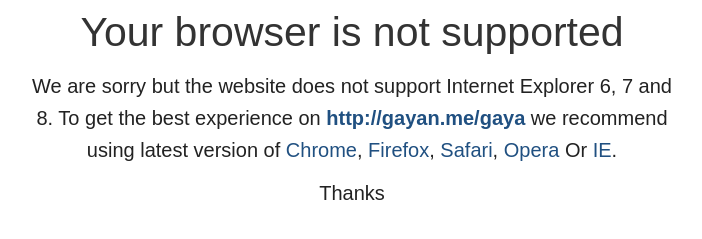
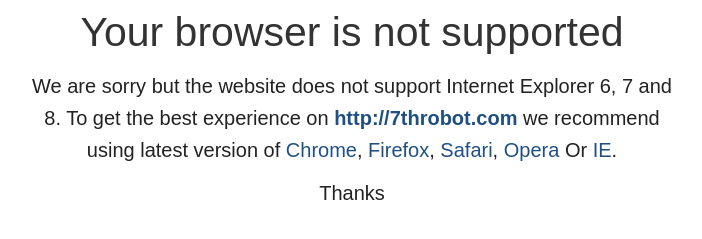
Before and after one commit to PALMBERRY/palmberry.github.io, a Jekyll site: the page built from browser-warning/index.html, in a window 1280 px wide. Shown: the part 150-389 px from the top of the page, without its empty margins (288-990 px from the left). Built offline with Jekyll 4.4.1, drawn with Linux system fonts in a browser that asks for light colours.

Commit message:
change2me

```diff
--- a/_config.yml
+++ b/_config.yml
@@ -3,12 +3,12 @@
 tagline: blog
 email: logle.cn@gmail.com
 description: > # this means to ignore newlines until "baseurl:"
-  Hi, I’m a IT dog.
+  Hi,I’m a IT dog.
   I love my son.
-baseurl: "/gaya" # the subpath of your site, e.g. /blog/
-url: "http://gayan.me" # the base hostname & protocol for your site
+baseurl: "" # the subpath of your site, e.g. /blog/
+url: "http://7throbot.com" # the base hostname & protocol for your site
 logourl: /assets/images/logo.png # Site logo
-author: "Tom Warlker"
+author: "Jinyong Liu"
 author_thumbnail: "/assets/images/avatar.jpg" # Author avatar
 # Theme customization - please change from the defaults!
 theme:
```
